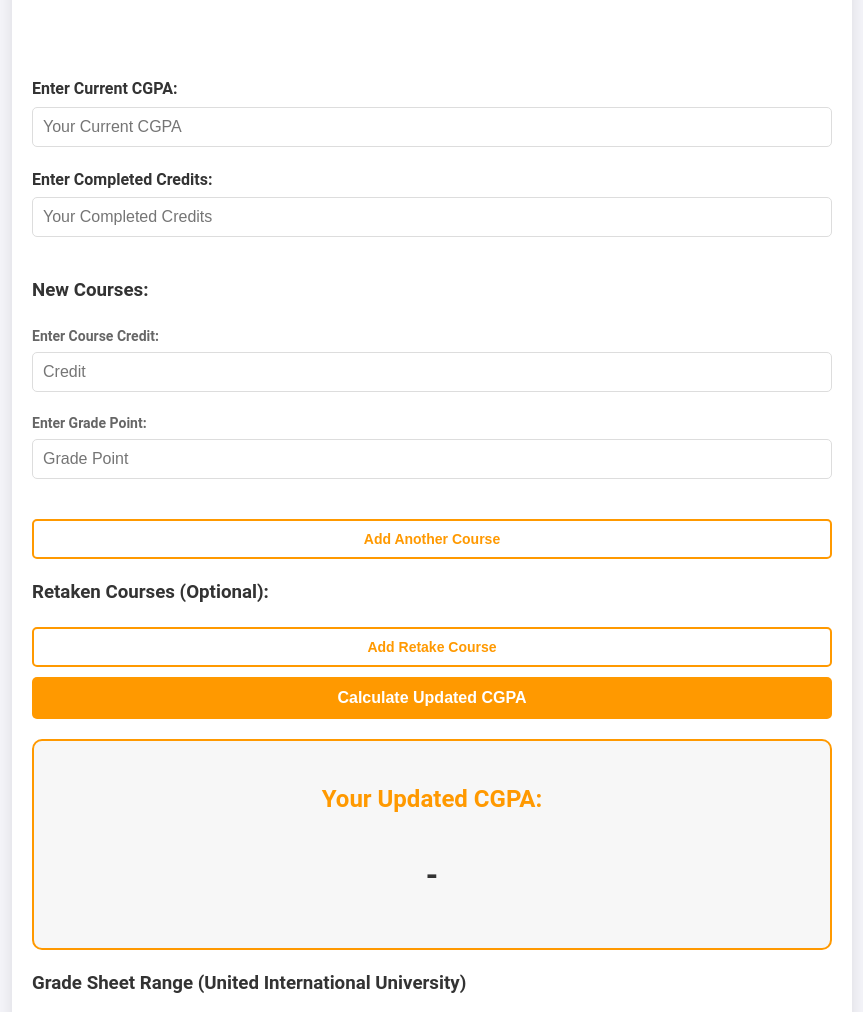
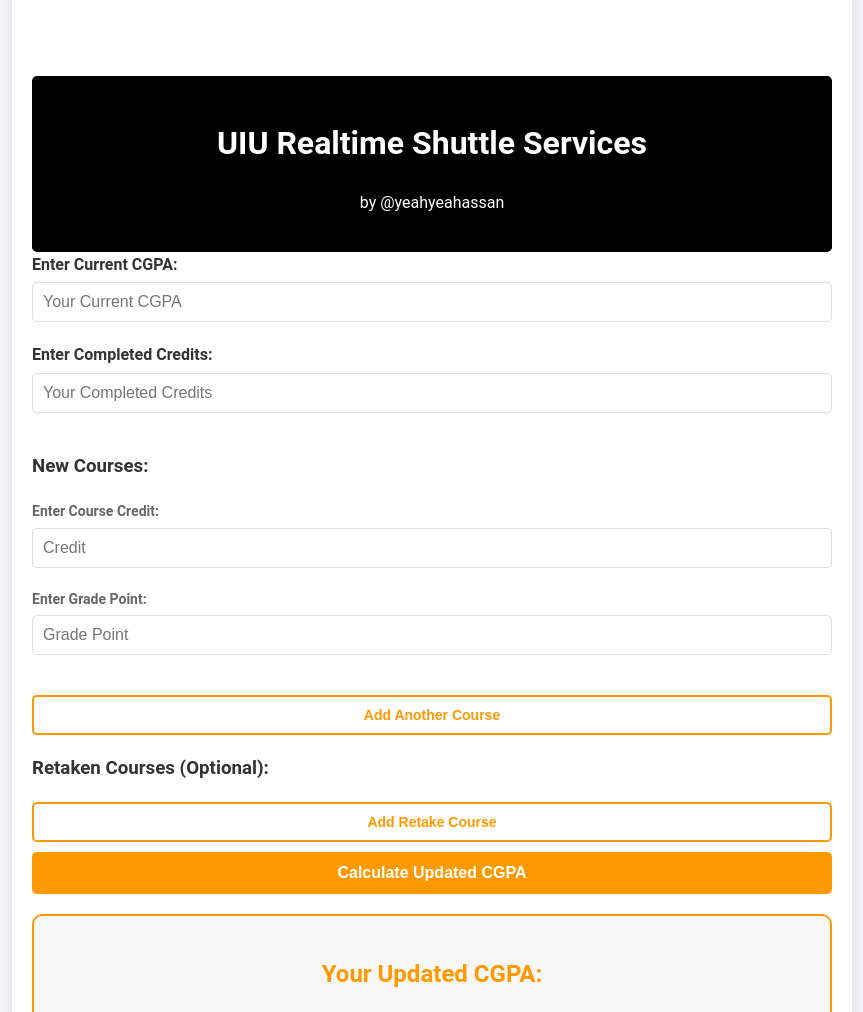
Before and after one commit to yeahyeahassan/UIU-cGPA-Calculator_Paglami, a plain HTML site: page index.html in a window 1280 px wide. Shown: the part 88-1100 px from the top of the page, without its empty margins (208-1071 px from the left). Drawn offline with Linux system fonts and the light colour scheme.

Commit message:
Update index.html

```diff
--- a/index.html
+++ b/index.html
@@ -11,7 +11,10 @@
 
     <div class="container">
         <h1>UIU Engineers 212 CGPA Calculator</h1>
-
+ <header>
+        <h1>UIU Realtime Shuttle Services</h1>
+        <p>by @yeahyeahassan</p>
+    </header>
         <!-- Form to input details -->
         <form id="cgpaForm">
             <label for="currentCgpa">Enter Current CGPA:</label>
```
